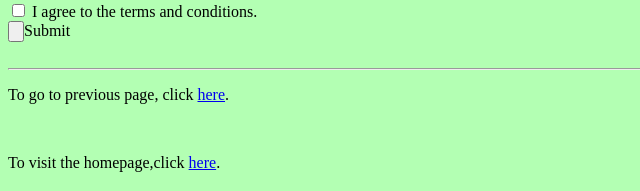
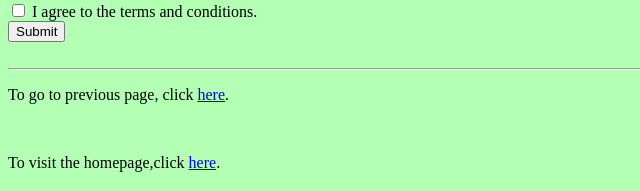
Before and after one commit to Godzilla5111/Godzilla, a plain HTML site: page contacts.html in a window 1280 px wide. Shown: the part 574-765 px from the top of the page, 0-640 px from the left. Drawn offline with Linux system fonts and the light colour scheme.

Commit message:
Fix Submit button

```diff
--- a/contacts.html
+++ b/contacts.html
@@ -29,7 +29,7 @@
 <textarea name="Message:" rows="10" cols="50"></textarea><br>
 <input type="checkbox" name="" value="">
 <label>I agree to the terms and conditions.</label><br>
-<input type="submit" name="" value="">Submit</input>
+<input type="submit" name="" value="Submit">
 
   </form>
 
```
